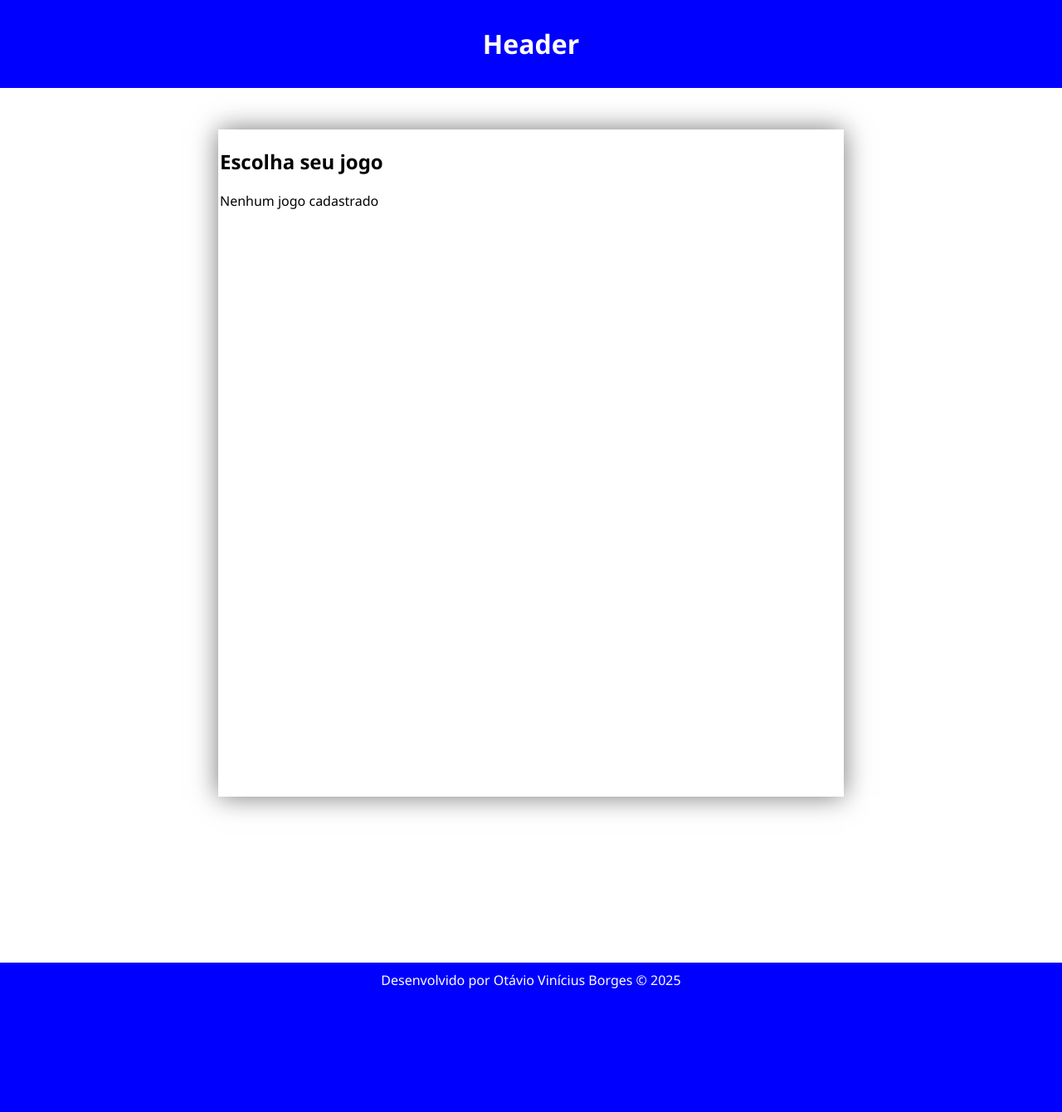
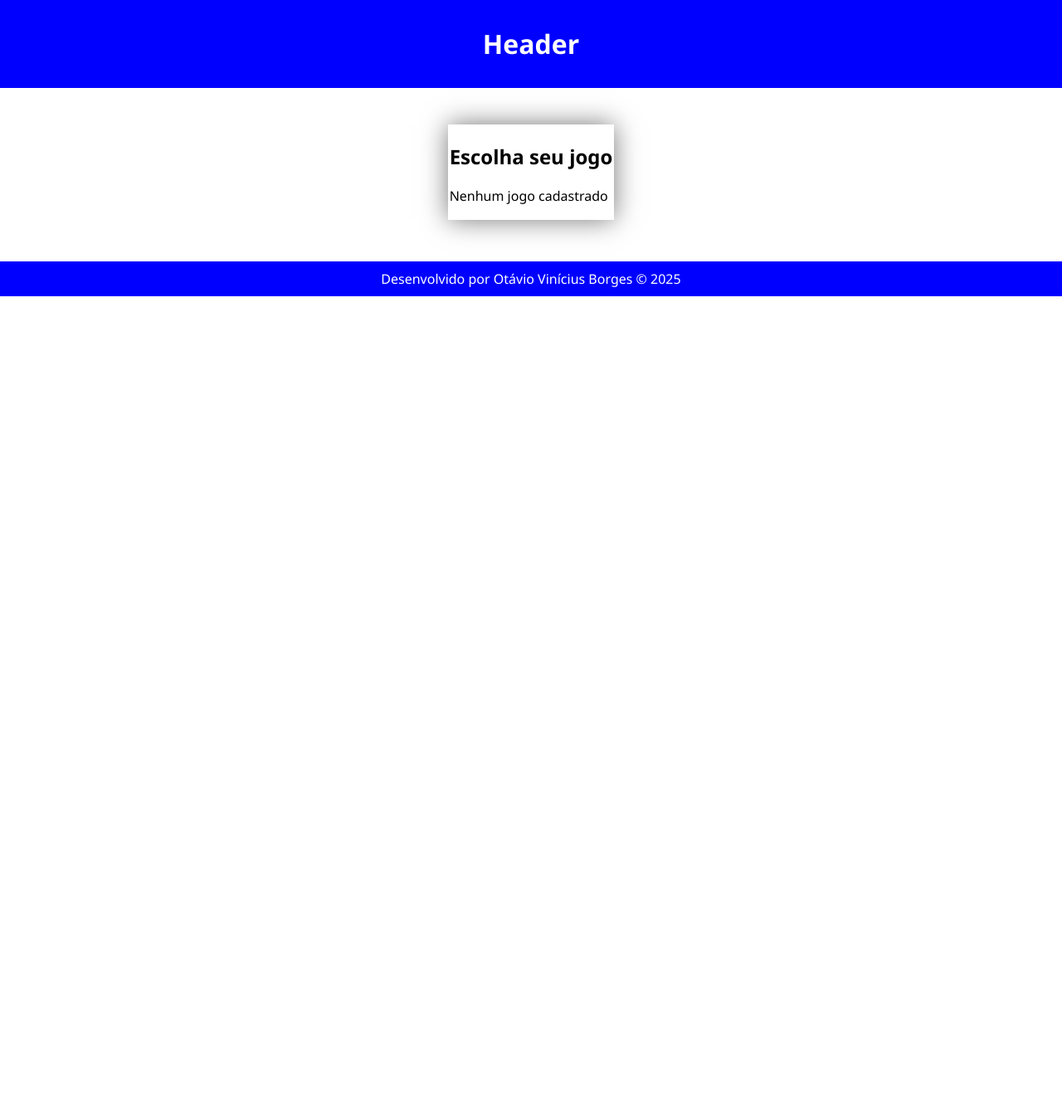
Before and after one commit to otavioborges1991/php-mysql, a PHP site: page / in a window 1280 px wide. Shown: the whole page at 83% size. After the commit the page ends 357 px from the top, so only its background shows below. Run offline with PHP 8.4, Linux system fonts and the light colour scheme; data that the repository does not hold is empty.

Commit message:
Alguns ajustes no estilo e na estrutura do index.php

```diff
--- a/estilo/estilo.css
+++ b/estilo/estilo.css
@@ -7,16 +7,17 @@
 html, body {
     margin: 0px;
     padding: 0px;
-    height: 100%;
+    height: 100vh;
+    width: 100vw;
     box-sizing: border-box;
     font-family: var(--fonte-principal);
 }
 
 body {
+    display: flex;
+    flex-direction: column;
     color: var(--cor-texto);
     background-color: var(--cor-fundo);
-    width: 100vw;
-    height: 100vh;
 }
 
 header, footer {
@@ -24,27 +25,19 @@ header, footer {
     color: var(--cor-fundo);
     text-align: center;
     padding: 10px 0px;
+    width: 100vw;
 }
 
 header {
+    position: fixed;
     top: 0px;
     z-index: 1;
-    width: 100%;
 }
 
 main {
     padding: 2px;
-    height: 100vh;
-    margin-bottom: 200px; /* Espaço para o footer fixo, pode ser redundante */
+    margin-top: 150px;
 }
-
-footer {
-    height: 160px;
-    bottom: 0px;
-    left: 0px;
-    width: 100vw;
-}
-
 
 .mini {
     width: auto;
--- a/estilo/media-query.css
+++ b/estilo/media-query.css
@@ -3,8 +3,8 @@
 
 @media screen and (min-width:768px) {
     main {
-        width: 750px;
-        margin: 50px auto;
+        max-width: 80vw;
+        margin: 150px auto 50px auto;
         padding: 20px;
         box-shadow: 0px 0px 30px #777;
     }
--- a/index.php
+++ b/index.php
@@ -15,7 +15,6 @@
         require_once 'includes/banco.php';
         // Funções auxiliares
         require_once 'includes/funcoes.php';
-
     ?>
 
     <header>
@@ -25,7 +24,6 @@
     <main>
 
         <h2>Escolha seu jogo</h2>
-
 
         <table class="listagem">
 
@@ -50,7 +48,7 @@
                             echo
                             "<tr>
                                 <td><img class='mini' src='$t' alt='Capa do $reg->nome'></td>
-                                <td>$reg->nome</td>
+                                <td><a href='detalhes.php?cod=$reg->cod'>$reg->nome</a></td>
                                 <td>adm</td>
                             </tr>";
                         }
```
